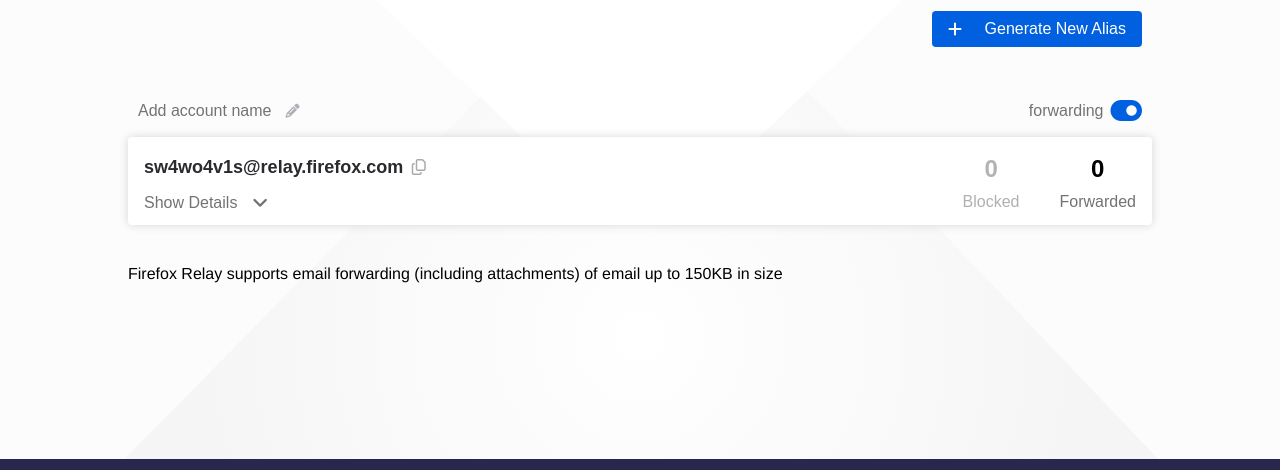
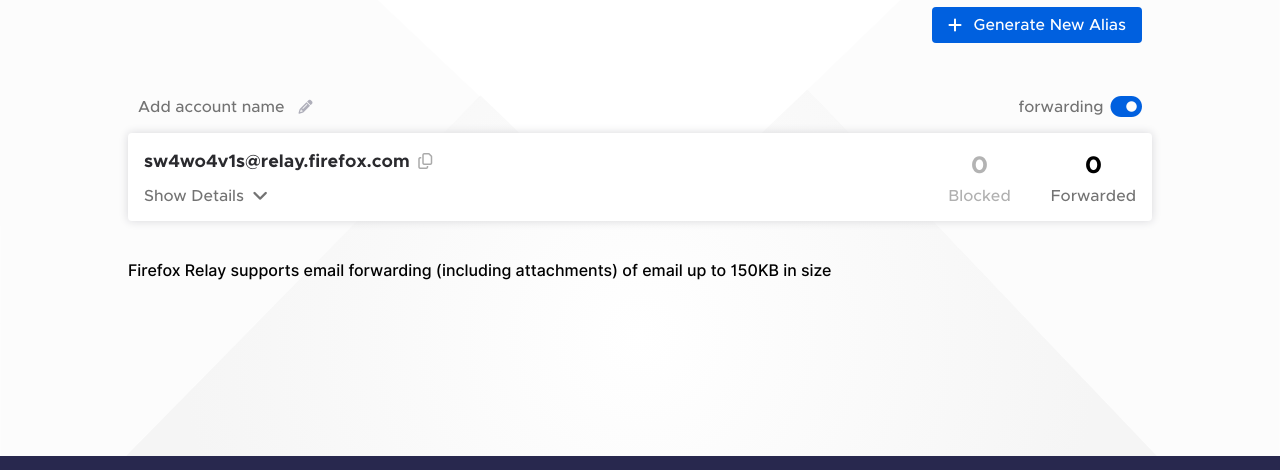
Before and after one commit to mykulls/privacy-security-student-worker-project, a website: page index.html in a window 1280 px wide. Shown: the part 283-753 px from the top of the page. Drawn offline with Linux system fonts and the light colour scheme; the site is published under a folder, as on GitHub Pages, so addresses that start at the root find nothing.

Commit message:
Update fonts.css for Pages build

```diff
--- a/assets/fonts.css
+++ b/assets/fonts.css
@@ -2,7 +2,7 @@
   font-family: "Metropolis";
   font-style: normal;
   font-weight: 700;
-  src: url("/assets/fonts/Metropolis/Metropolis-Bold.woff2") format("woff2");
+  src: url("../assets/fonts/Metropolis/Metropolis-Bold.woff2") format("woff2");
   font-display: swap;
 }
 
@@ -10,7 +10,7 @@
   font-family: "Metropolis";
   font-style: normal;
   font-weight: 600;
-  src: url("/assets/fonts/Metropolis/Metropolis-SemiBold.woff2") format("woff2");
+  src: url("../assets/fonts/Metropolis/Metropolis-SemiBold.woff2") format("woff2");
   font-display: swap;
 }
 
@@ -18,7 +18,7 @@
   font-family: "Metropolis";
   font-style: normal;
   font-weight: 500;
-  src: url("/assets/fonts/Metropolis/Metropolis-Medium.woff2") format("woff2");
+  src: url("../assets/fonts/Metropolis/Metropolis-Medium.woff2") format("woff2");
   font-display: swap;
 }
 
@@ -26,7 +26,7 @@
   font-family: "Metropolis";
   font-style: normal;
   font-weight: 300;
-  src: url("/assets/fonts/Metropolis/Metropolis-Light.woff2") format("woff2");
+  src: url("../assets/fonts/Metropolis/Metropolis-Light.woff2") format("woff2");
   font-display: swap;
 }
 
@@ -34,7 +34,15 @@
   font-family: 'Inter UI';
   font-style: normal;
   font-weight: 400;
-  src: url("/assets/fonts/Inter/Inter-UI-Regular.woff2") format("woff2");
+  src: url("../assets/fonts/Inter/Inter-UI-Regular.woff2") format("woff2");
+  font-display: swap;
+}
+
+@font-face {
+  font-family: 'Inter UI';
+  font-style: normal;
+  font-weight: 500;
+  src: url("../assets/fonts/Inter/Inter-UI-Medium.woff2") format("woff2");
   font-display: swap;
 }
 
@@ -42,6 +50,6 @@
   font-family: 'Inter UI';
   font-style: normal;
   font-weight: 700;
-  src: url("/assets/fonts/Inter/Inter-UI-Bold.woff2") format("woff2");
+  src: url("../assets/fonts/Inter/Inter-UI-Bold.woff2") format("woff2");
   font-display: swap;
 }
```
